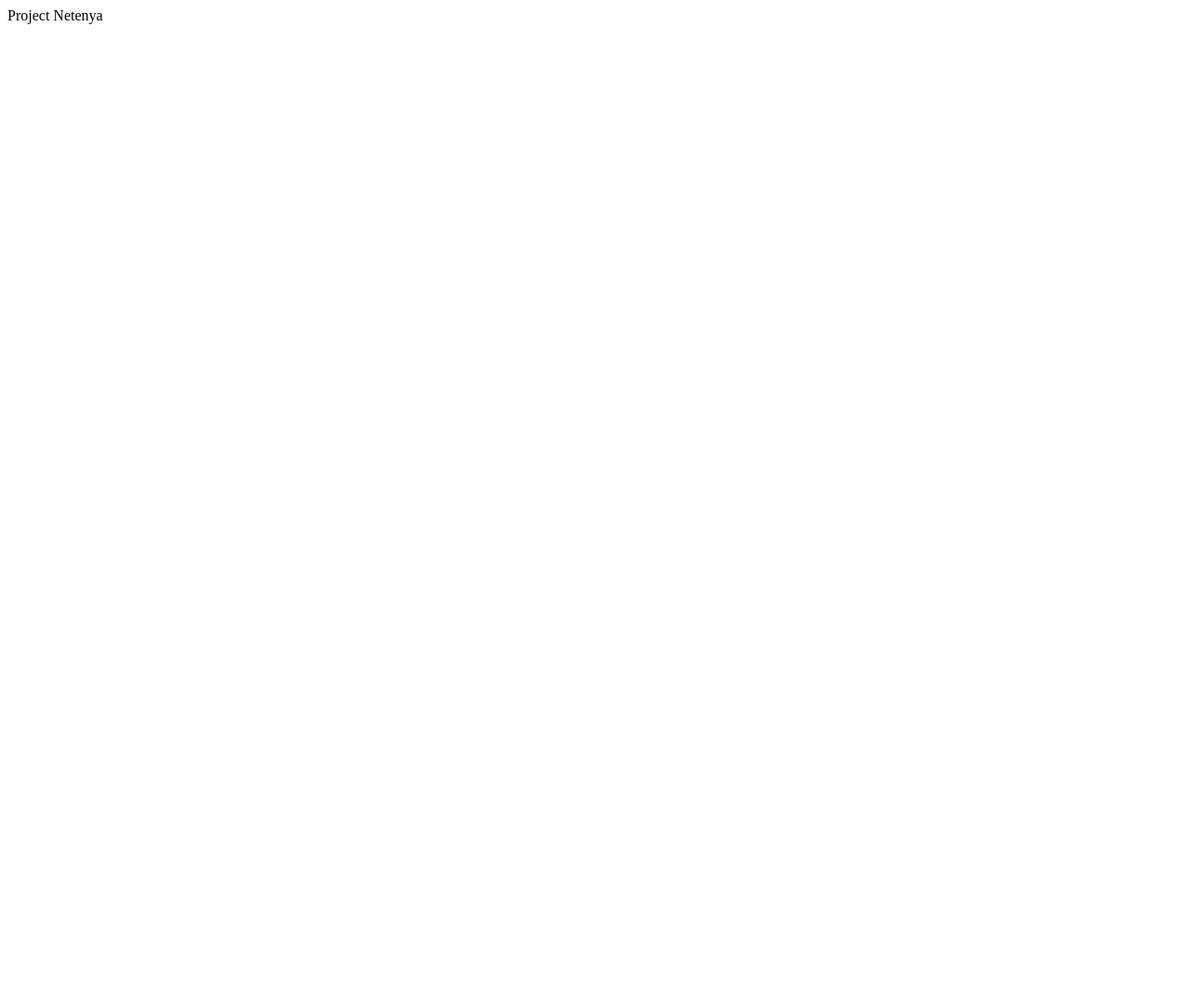
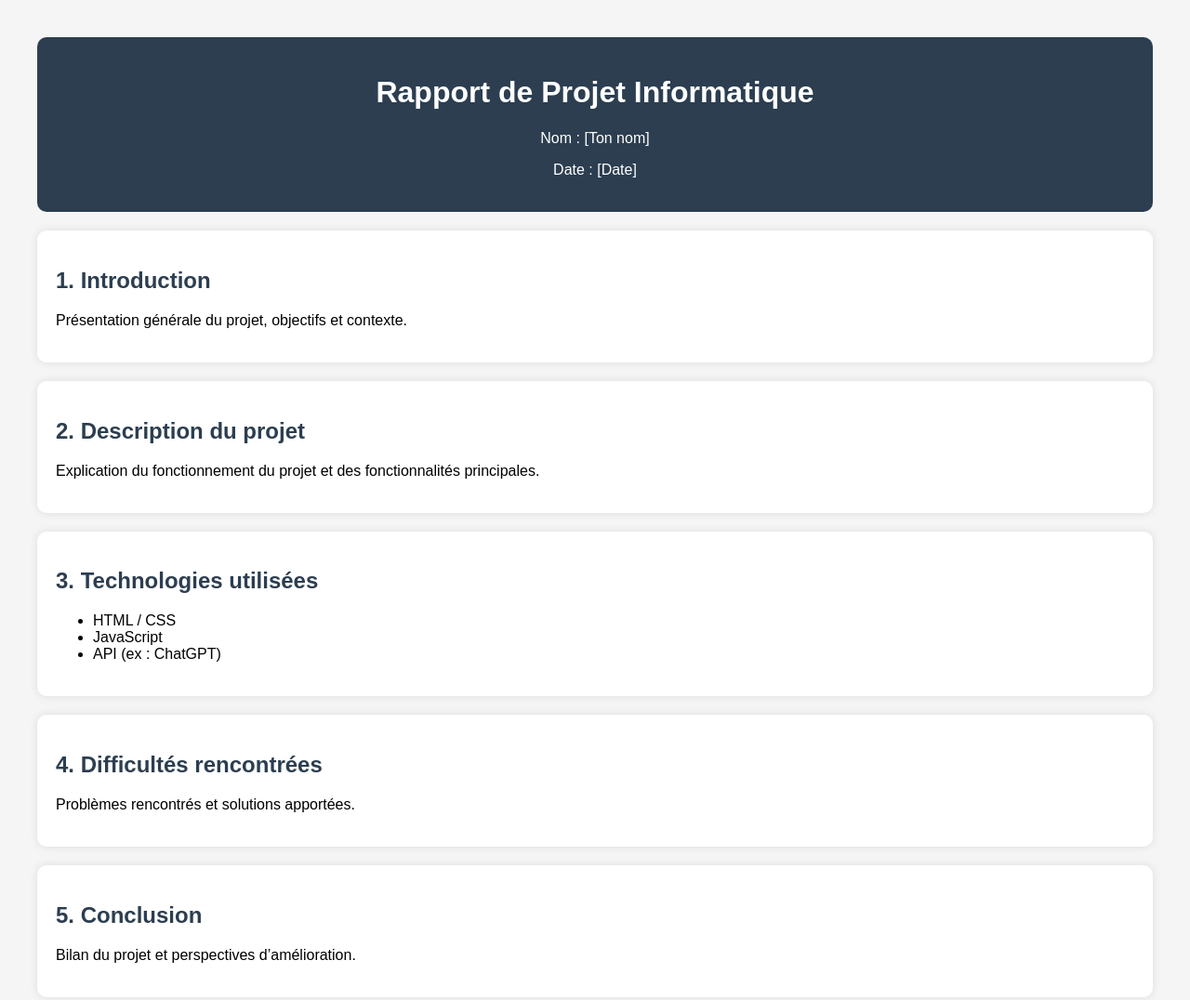
Before and after one commit to ocprojets/gp5, a plain HTML site: page index.html in a window 1280 px wide. Shown: the whole page at 93% size. Before the commit the page ends 800 px from the top, so only its background shows below. Drawn offline with Linux system fonts and the light colour scheme.

Commit message:
Update index.html
ptit test avec ce que chat ma fait

```diff
--- a/index.html
+++ b/index.html
@@ -1 +1,69 @@
-Project Netenya
+<!DOCTYPE html>
+<html lang="fr">
+<head>
+    <meta charset="UTF-8">
+    <title>Rapport de Projet Informatique</title>
+    <style>
+        body {
+            font-family: Arial, sans-serif;
+            margin: 40px;
+            background-color: #f5f5f5;
+        }
+        header {
+            text-align: center;
+            padding: 20px;
+            background-color: #2c3e50;
+            color: white;
+            border-radius: 10px;
+        }
+        section {
+            background-color: white;
+            padding: 20px;
+            margin-top: 20px;
+            border-radius: 10px;
+            box-shadow: 0 0 10px rgba(0,0,0,0.1);
+        }
+        h2 {
+            color: #2c3e50;
+        }
+    </style>
+</head>
+<body>
+
+<header>
+    <h1>Rapport de Projet Informatique</h1>
+    <p>Nom : [Ton nom]</p>
+    <p>Date : [Date]</p>
+</header>
+
+<section>
+    <h2>1. Introduction</h2>
+    <p>Présentation générale du projet, objectifs et contexte.</p>
+</section>
+
+<section>
+    <h2>2. Description du projet</h2>
+    <p>Explication du fonctionnement du projet et des fonctionnalités principales.</p>
+</section>
+
+<section>
+    <h2>3. Technologies utilisées</h2>
+    <ul>
+        <li>HTML / CSS</li>
+        <li>JavaScript</li>
+        <li>API (ex : ChatGPT)</li>
+    </ul>
+</section>
+
+<section>
+    <h2>4. Difficultés rencontrées</h2>
+    <p>Problèmes rencontrés et solutions apportées.</p>
+</section>
+
+<section>
+    <h2>5. Conclusion</h2>
+    <p>Bilan du projet et perspectives d’amélioration.</p>
+</section>
+
+</body>
+</html>
```
